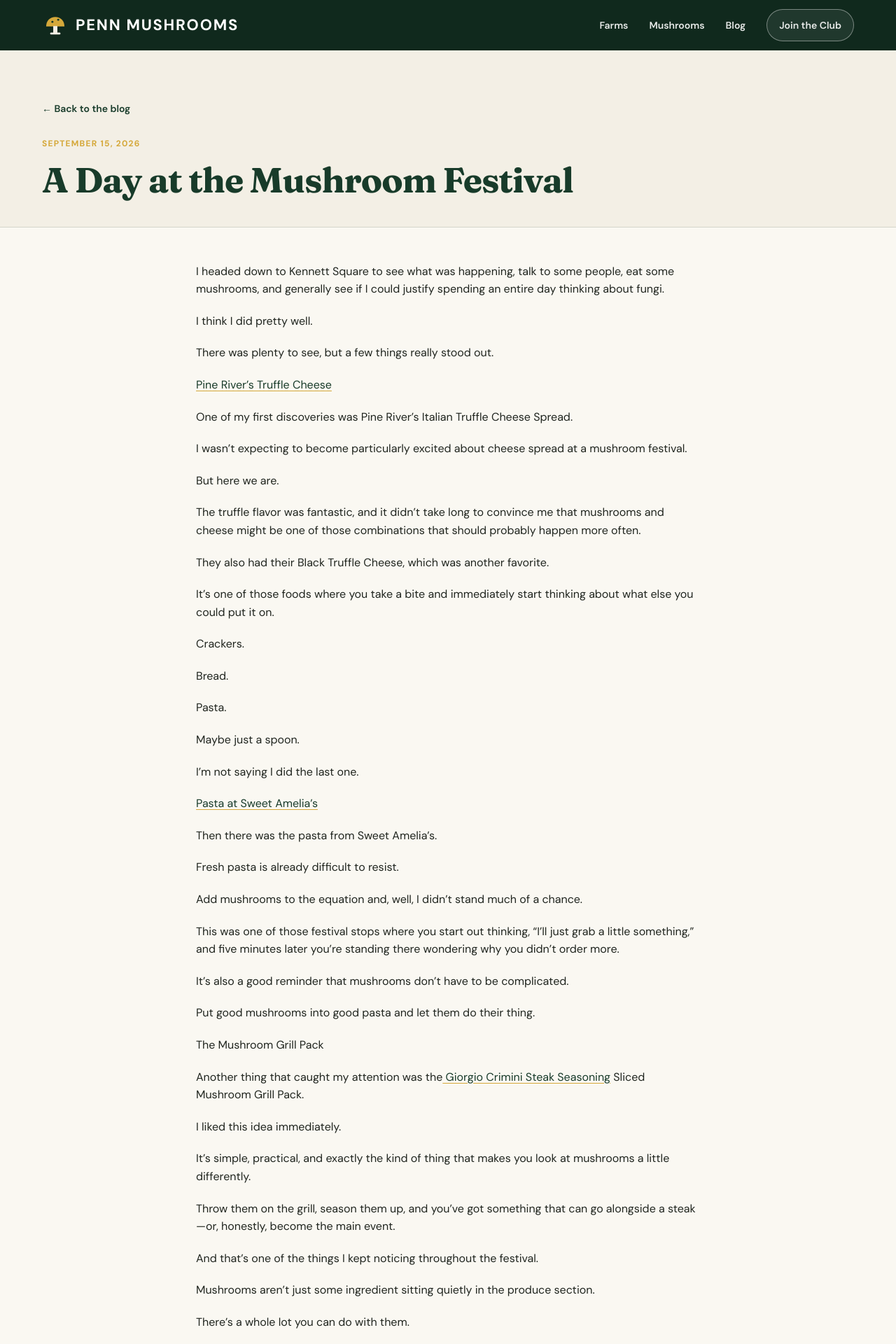
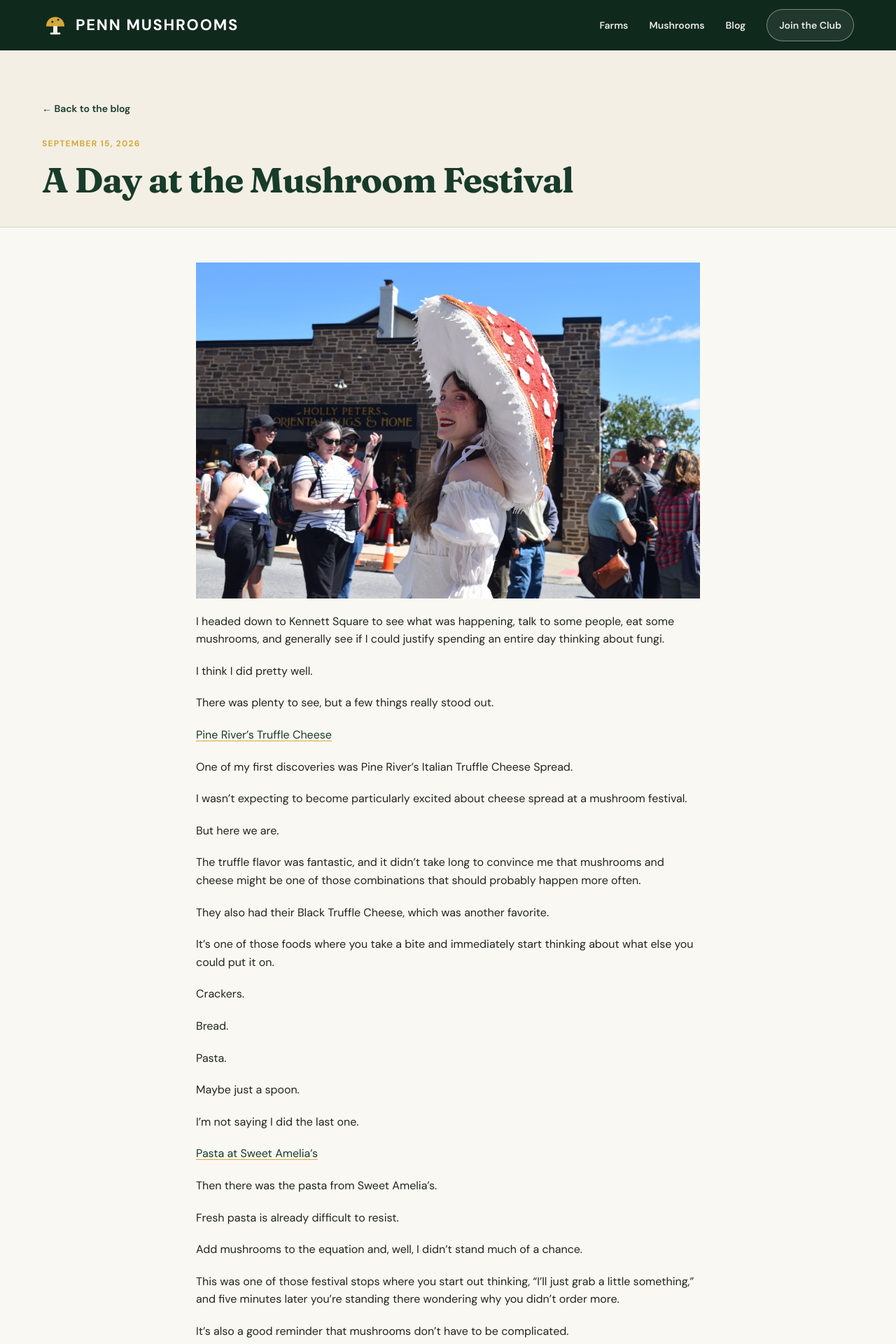
Before and after one commit to remedyappsllc/penn-mushrooms, a Jekyll site: the page built from _posts/2026-09-15-a-day-at-the-mushroom-festival.md, in a window 1280 px wide. Shown: the top 1920 px of the page at 70% size. Built offline with Jekyll 4.4.1, drawn with Linux system fonts in a browser that asks for light colours.

Commit message:
Update Blog Posts “2026-09-15-a-day-at-the-mushroom-festival”

```diff
--- a/_posts/2026-09-15-a-day-at-the-mushroom-festival.md
+++ b/_posts/2026-09-15-a-day-at-the-mushroom-festival.md
@@ -10,186 +10,96 @@
 tags:
   - farms
 ---
-
+![](/assets/images/uploads/dsc_0283.jpg)
 
 I headed down to Kennett Square to see what was happening, talk to some people, eat some mushrooms, and generally see if I could justify spending an entire day thinking about fungi.
 
-
-
 I think I did pretty well.
-
-
 
 There was plenty to see, but a few things really stood out.
 
-
-
 [Pine River's Truffle Cheese](https://pineriverdairy.com/)
-
-
 
 One of my first discoveries was Pine River's Italian Truffle Cheese Spread.
 
-
-
 I wasn't expecting to become particularly excited about cheese spread at a mushroom festival.
-
-
 
 But here we are.
 
-
-
 The truffle flavor was fantastic, and it didn't take long to convince me that mushrooms and cheese might be one of those combinations that should probably happen more often.
-
-
 
 They also had their Black Truffle Cheese, which was another favorite.
 
-
-
 It's one of those foods where you take a bite and immediately start thinking about what else you could put it on.
-
-
 
 Crackers.
 
-
-
 Bread.
-
-
 
 Pasta.
 
-
-
 Maybe just a spoon.
-
-
 
 I'm not saying I did the last one.
 
-
-
 [Pasta at Sweet Amelia's](https://sweetameliasksq.com/)
-
-
 
 Then there was the pasta from Sweet Amelia's.
 
-
-
 Fresh pasta is already difficult to resist.
-
-
 
 Add mushrooms to the equation and, well, I didn't stand much of a chance.
 
-
-
 This was one of those festival stops where you start out thinking, “I'll just grab a little something,” and five minutes later you're standing there wondering why you didn't order more.
-
-
 
 It's also a good reminder that mushrooms don't have to be complicated.
 
-
-
 Put good mushrooms into good pasta and let them do their thing.
-
-
 
 The Mushroom Grill Pack
 
-
-
 Another thing that caught my attention was the[ Giorgio Crimini Steak Seasoning](https://giorgiofoods.com/products/prepared-products/mushroom-grill-packs) Sliced Mushroom Grill Pack.
-
-
 
 I liked this idea immediately.
 
-
-
 It's simple, practical, and exactly the kind of thing that makes you look at mushrooms a little differently.
-
-
 
 Throw them on the grill, season them up, and you've got something that can go alongside a steak—or, honestly, become the main event.
 
-
-
 And that's one of the things I kept noticing throughout the festival.
-
-
 
 Mushrooms aren't just some ingredient sitting quietly in the produce section.
 
-
-
 There's a whole lot you can do with them.
-
-
 
 That's really what the festival is about
 
-
-
 Of course, the Mushroom Festival is much bigger than food.
-
-
 
 There are growers, vendors, farmers, chefs, mushroom enthusiasts, local businesses and plenty of people who are simply curious about why a small corner of Pennsylvania became the center of America's mushroom industry.
 
-
-
 That's what I wanted to see.
-
-
 
 Not just the mushrooms.
 
-
-
 The people around the mushrooms.
-
-
 
 And after spending the day walking around Kennett Square, eating far more mushrooms than I had planned, and discovering some products I hadn't seen before, I came away thinking there's a lot more to this story than I realized.
 
-
-
 There are farms to visit.
-
-
 
 Farmers to meet.
 
-
-
 Recipes to try.
-
-
 
 Families with generations of mushroom-growing history.
 
-
-
 And probably a few more cheese spreads I need to investigate.
-
-
 
 That's exactly what I want Penn Mushrooms to be about.
 
-
-
 Exploring Pennsylvania's mushroom country—one farm, one story and one mushroom at a time.
-
-
 
 And yes, I'll probably be back next year.
 
-
-
 I'll try to pace myself on the cheese.
```
Also changed, not shown: assets/images/uploads/dsc_0283.jpg (added).
